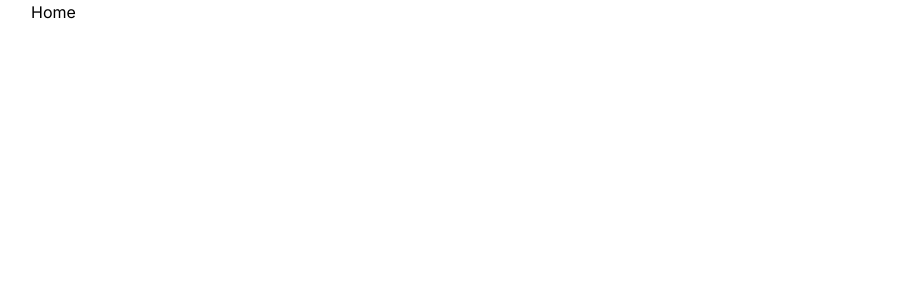
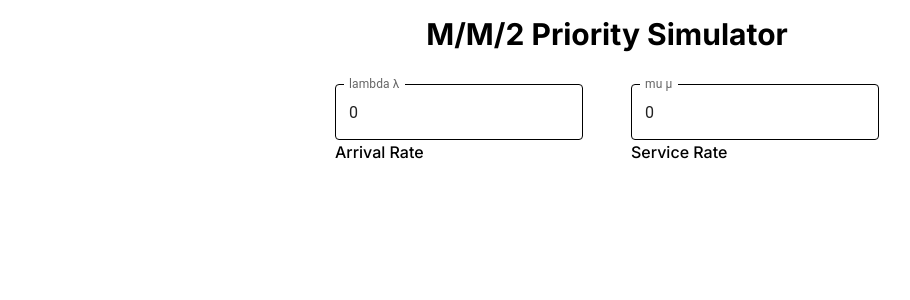
Before and after one commit to ZainAsif767/priority-queue-simulator, a Next.js app: page / in a window 1280 px wide. Shown: the top 300 px of the page, without its empty margins (33-943 px from the left). Built offline with nearby package versions, Linux system fonts and the light colour scheme.

Commit message:
feat : custom textFeilds added

```diff
--- a/src/app/globals.css
+++ b/src/app/globals.css
@@ -7,3 +7,22 @@
   --background-start-rgb: 214, 219, 220;
   --background-end-rgb: 255, 255, 255;
 }
+
+
+
+table {
+  border-collapse: collapse;
+  width: 100%;
+  margin-top: 10px;
+}
+
+table, th, td {
+  border: 2px solid #242222;
+  padding: 10px;
+  text-align: center;
+}
+
+th {
+  background-color: #242222;
+  color: #ffffff;
+}
--- a/src/app/page.js
+++ b/src/app/page.js
@@ -1,5 +1,74 @@
+"use client"
+
 import Image from "next/image"
+import React, { useState } from "react"
+import { Button, FormGroup, Stack, TextField, Typography } from "@mui/material"
+import { styled } from "@mui/material/styles"
+
+const mainPrimary = `#04A5FF`
+const secondary = `#0AFF05`
+
+const CssTextField = styled(TextField)({
+  // "& label": { color: "#000000" },
+  // "& helperText": { color: "#000000" },
+  // "& .MuiInputBase-input": { color: "#000000" },
+
+  // label color  after click
+  "& label.Mui-focused": {
+    transition: "all 0.3s ease-in-out",
+    color: mainPrimary,
+  },
+
+  "& .MuiOutlinedInput-root": {
+    // border before click
+    "& fieldset": {
+      transition: "all 0.3s ease-in-out",
+      borderColor: "#000000",
+    },
+
+    // border after click
+    "&.Mui-focused fieldset": {
+      transition: "all 0.3s ease-in-out",
+      color: mainPrimary,
+      border: "1px solid",
+    },
+  },
+})
 
 export default function Home() {
-  return <div className="">Home</div>
+  const [lambda, setLambda] = useState(0)
+  const [mu, setMu] = useState(0)
+
+  return (
+    <div className=" flex flex-col  justify-center items-center space-y-8 mt-4">
+      <div className=" justify-center">
+        <h1 className="text-3xl font-bold text-[]">M/M/2 Priority Simulator</h1>
+      </div>
+
+      {/* Inputs */}
+      <div className=" flex font-medium space-x-12 ">
+        <div className=" flex-col ">
+          <CssTextField
+            label="lambda λ"
+            variant="outlined"
+            type="number"
+            value={lambda}
+            onChange={e => setLambda(parseFloat(e.target.value))}
+          />
+          <p>Arrival Rate</p>
+        </div>
+
+        <div className=" flex-col ">
+          <CssTextField
+            label="mu µ"
+            variant="outlined"
+            type="number"
+            value={mu}
+            onChange={e => setMu(parseFloat(e.target.value))}
+          />
+          <p>Service Rate</p>
+        </div>
+      </div>
+    </div>
+  )
 }
```
